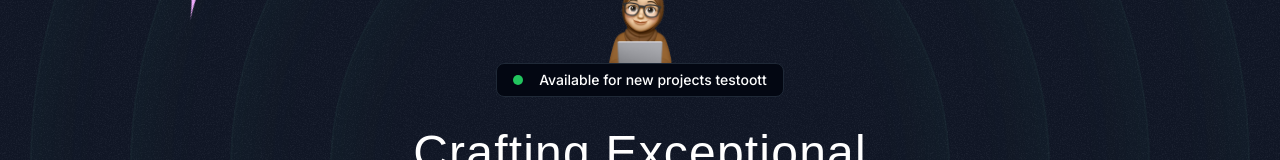
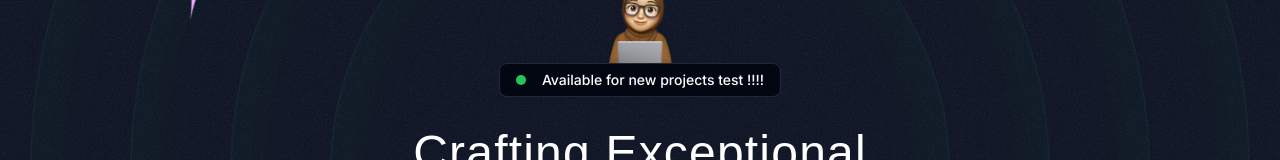
Before and after one commit to farahinani/portfolio, a Next.js app: page / in a window 1280 px wide. Shown: the part 277-437 px from the top of the page. Built offline with nearby package versions, Linux system fonts and the light colour scheme; a web font is replaced by a local one.

Commit message:
update hero section vs2

```diff
--- a/src/sections/Hero.tsx
+++ b/src/sections/Hero.tsx
@@ -85,7 +85,7 @@ export const HeroSection = () => {
             </div>
 
             <div className="text-sm font-medium">
-              Available for new projects testoott
+              Available for new projects test !!!!
             </div>
           </div>
 
```
